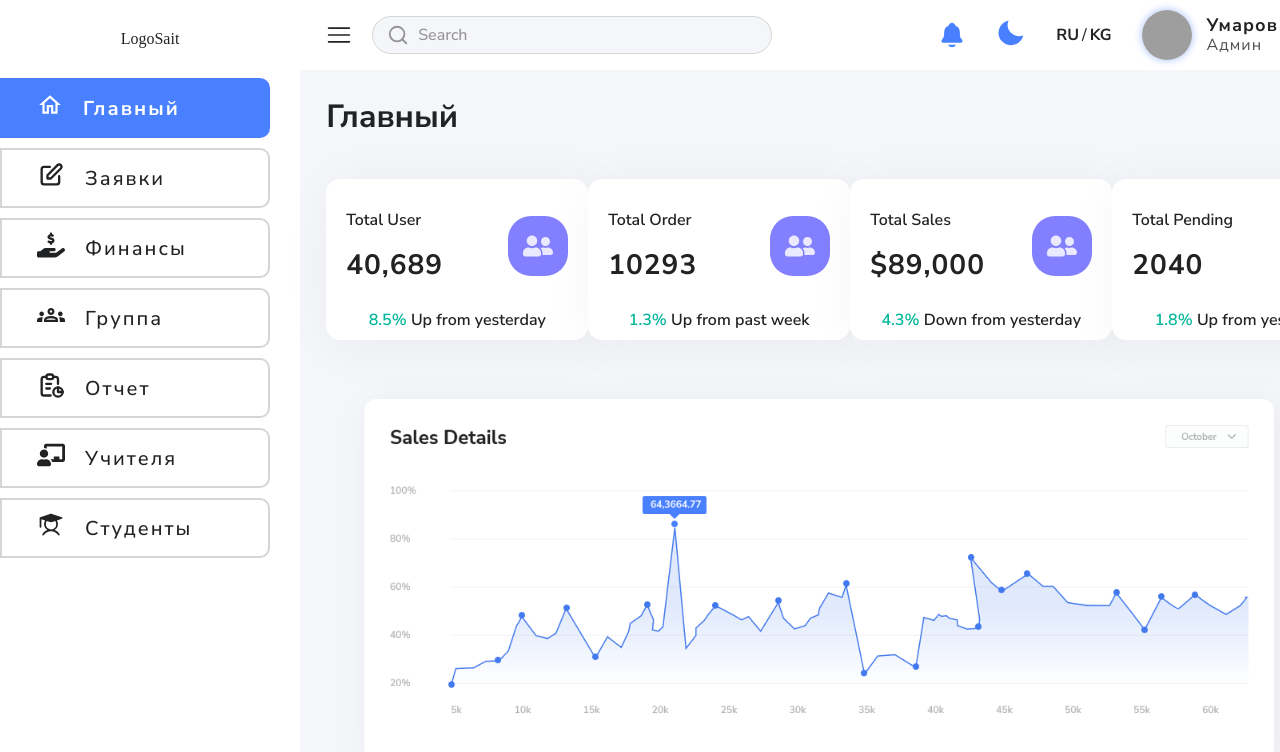
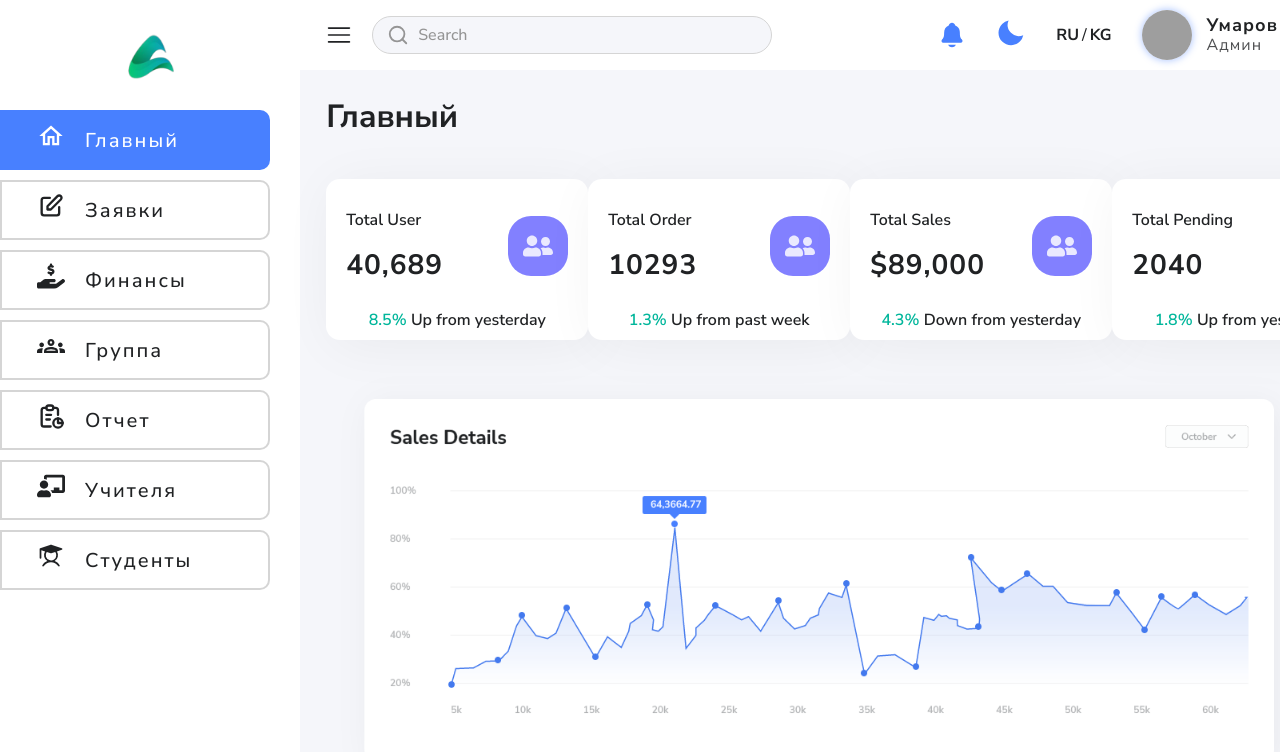
Before and after one commit to umarovali/StartU, a React (Vite) app: page / in a window 1280 px wide. Shown: the top 752 px of the page. Built offline with nearby package versions, Linux system fonts and the light colour scheme; grey boxes are pictures that could not be loaded.

Commit message:
burger menu

```diff
--- a/src/Components/Header/Header.jsx
+++ b/src/Components/Header/Header.jsx
@@ -1,13 +1,16 @@
-import React, { useEffect, useState } from "react";
+import React, { useEffect } from "react";
 import { RxHamburgerMenu } from "react-icons/rx";
 import { FiSearch } from "react-icons/fi";
 import { IoNotifications } from "react-icons/io5";
 import { BiSolidMoon } from "react-icons/bi";
 import { MdWbSunny } from "react-icons/md";
+import { FaArrowRightFromBracket } from "react-icons/fa6";
 import useDarkModeStore from "../../Store/DarcModeStore";
+import useBurgerStore from "../../Store/BurgerStore";
 
 export default function Header() {
   const { darkMode, toggleDarkMode } = useDarkModeStore();
+  const { toggleMenu, isMenuOpen } = useBurgerStore();
 
   useEffect(() => {
     document.body.className = darkMode ? "body_light" : "body_dark";
@@ -15,6 +18,7 @@ export default function Header() {
     return () => {
       document.body.className = "";
     };
+
   }, [darkMode]);
 
   return (
@@ -22,7 +26,8 @@ export default function Header() {
       <div className="container">
         <div className="header_wrapper">
           <div className="header_left">
-            <RxHamburgerMenu className="header_burger" />
+
+            {isMenuOpen ? <FaArrowRightFromBracket className="header_burger" onClick={toggleMenu} /> : <RxHamburgerMenu className="header_burger" onClick={toggleMenu} />}
 
             <div className="header_search_icon_input">
               <FiSearch
@@ -40,11 +45,11 @@ export default function Header() {
 
           <div className="header_right">
             <IoNotifications
-              className={darkMode ? "header_notice" : "header_notice_darc"}
+              className={darkMode ? "header_notice" : "header_notice_dark"}
             />
             <button onClick={toggleDarkMode}>
               {darkMode ? (
-                <BiSolidMoon className="soon" />
+                <BiSolidMoon className="moon" />
               ) : (
                 <MdWbSunny className="sun" />
               )}
--- a/src/Components/Navbar/Navbar.jsx
+++ b/src/Components/Navbar/Navbar.jsx
@@ -8,11 +8,19 @@ import { TbReport } from "react-icons/tb";
 import { FaChalkboardTeacher } from "react-icons/fa";
 import { PiStudentFill } from "react-icons/pi";
 import useDarkModeStore from "../../Store/DarcModeStore";
+import useBurgerStore from "../../Store/BurgerStore";
+// img logo
+import Logo from "../../assets/images/Logo.png";
+
 export default function Navbar() {
   const { darkMode } = useDarkModeStore();
+  const { isMenuOpen } = useBurgerStore();
+
   return (
-    <div className={darkMode ? "navbar" : "navbar_dark"}>
-      <div className="logo">LogoSait</div>
+    <div className={`${darkMode ? "navbar" : "navbar_dark"} ${isMenuOpen ? "navbar_open" : ""}`}>
+      <div className="logo">
+        <img src={Logo} alt="" />
+      </div>
 
       <ul className="navbar_wrapper">
         <NavbarLink href={"/"} icon={<MdOutlineHome />} text={"Главный"} />
--- /dev/null
+++ b/src/Store/BurgerStore.jsx
@@ -0,0 +1,17 @@
+import { create } from "zustand";
+import { persist } from "zustand/middleware";
+
+const useBurgerStore = create(
+    persist(
+        (set) => ({
+            isMenuOpen: false,
+            toggleMenu: () => set((state) => ({ isMenuOpen: !state.isMenuOpen })),
+        }),
+        {
+            name: "burger-store",
+            getStorage: () => localStorage,
+        }
+    )
+);
+
+export default useBurgerStore;
--- a/src/assets/css/main.css
+++ b/src/assets/css/main.css
@@ -385,7 +385,7 @@ template {
   color: #4880ff;
 }
 
-.header_notice_darc {
+.header_notice_dark {
   color: #fff;
 }
 
@@ -549,15 +549,15 @@ template {
   color: #fff;
   font-size: 30px;
 }
-.header_dark .header_right button .soon,
-.header .header_right button .soon {
+.header_dark .header_right button .moon,
+.header .header_right button .moon {
   color: #4880ff;
   font-size: 30px;
 }
-.header_dark .header_notice_darc,
 .header_dark .header_notice,
-.header .header_notice_darc,
-.header .header_notice {
+.header_dark .header_notice_dark,
+.header .header_notice,
+.header .header_notice_dark {
   font-size: 28px;
 }
 .header_dark .header_language,
@@ -605,11 +605,19 @@ template {
 .navbar_dark {
   min-width: 300px;
   height: 100vh;
+  transition: min-width 0.3s ease;
 }
 .navbar .logo,
 .navbar_dark .logo {
-  text-align: center;
+  display: flex;
+  align-items: center;
+  justify-content: center;
   padding: 30px 0px;
+}
+.navbar .logo img,
+.navbar_dark .logo img {
+  width: 60px;
+  height: 50px;
 }
 .navbar .navbar_wrapper,
 .navbar_dark .navbar_wrapper {
@@ -638,16 +646,17 @@ template {
 .navbar_dark .navbar_link.active .navbar_icon,
 .navbar_dark .navbar_link_dark.active .navbar_icon {
   color: #fff;
-  font-size: 26px;
+  font-size: 28px;
 }
 .navbar .navbar_link.active .navbar_text,
 .navbar .navbar_link_dark.active .navbar_text,
 .navbar_dark .navbar_link.active .navbar_text,
 .navbar_dark .navbar_link_dark.active .navbar_text {
+  font-family: "Nunito Sans", sans-serif;
   color: #fff;
+  font-weight: 500;
   letter-spacing: 2px;
   font-size: 20px;
-  font-weight: bold;
 }
 .navbar .navbar_link,
 .navbar .navbar_link_dark,
@@ -690,10 +699,39 @@ template {
 .navbar .navbar_link_dark .navbar_text,
 .navbar_dark .navbar_link .navbar_text,
 .navbar_dark .navbar_link_dark .navbar_text {
+  font-family: "Nunito Sans", sans-serif;
+  font-weight: 500;
   letter-spacing: 2px;
   font-size: 20px;
-  font-weight: 500;
-  font-family: "Nunito Sans", sans-serif;
+}
+
+.navbar_open {
+  min-width: 100px;
+}
+.navbar_open .navbar_link.active,
+.navbar_open .navbar_link_dark.active,
+.navbar_open .navbar_link,
+.navbar_open .navbar_link_dark {
+  margin: 0 auto;
+  border-radius: 10px;
+  width: 80%;
+  padding: 0px;
+  display: flex;
+  align-items: center;
+  justify-content: center;
+  padding-top: 10px;
+}
+.navbar_open .navbar_link.active .navbar_icon,
+.navbar_open .navbar_link_dark.active .navbar_icon,
+.navbar_open .navbar_link .navbar_icon,
+.navbar_open .navbar_link_dark .navbar_icon {
+  font-size: 36px;
+}
+.navbar_open .navbar_link.active .navbar_text,
+.navbar_open .navbar_link_dark.active .navbar_text,
+.navbar_open .navbar_link .navbar_text,
+.navbar_open .navbar_link_dark .navbar_text {
+  display: none;
 }
 
 .cardinfo {
--- a/src/assets/scss/blocks/_dark_light_mode.scss
+++ b/src/assets/scss/blocks/_dark_light_mode.scss
@@ -24,7 +24,7 @@
   color: $blue_light;
 }
 
-.header_notice_darc {
+.header_notice_dark {
   color: $white_light;
 }
 
--- a/src/assets/scss/blocks/_navbar.scss
+++ b/src/assets/scss/blocks/_navbar.scss
@@ -2,10 +2,18 @@
 .navbar_dark {
   min-width: 300px;
   height: 100vh;
+  transition: min-width 0.3s ease;
 
   .logo {
-    text-align: center;
+    display: flex;
+    align-items: center;
+    justify-content: center;
     padding: 30px 0px;
+
+    img {
+      width: 60px;
+      height: 50px;
+    }
   }
 
   .navbar_wrapper {
@@ -30,14 +38,15 @@
 
     & .navbar_icon {
       color: $white_light;
-      font-size: 26px;
+      font-size: 28px;
     }
 
     & .navbar_text {
+      font-family: $nunito_fonts;
       color: $white_light;
+      font-weight: 500;
       letter-spacing: 2px;
       font-size: 20px;
-      font-weight: bold;
     }
   }
 
@@ -63,15 +72,42 @@
     &:hover .navbar_text {
       color: $white_light;
     }
+
     & .navbar_icon {
       font-size: 28px;
     }
 
     & .navbar_text {
+      font-family: $nunito_fonts;
+      font-weight: 500;
       letter-spacing: 2px;
       font-size: 20px;
-      font-weight: 500;
-      font-family: $nunito_fonts;
     }
   }
 }
+
+.navbar_open {
+  min-width: 100px;
+
+  .navbar_link.active,
+  .navbar_link_dark.active,
+  .navbar_link,
+  .navbar_link_dark {
+    margin: 0 auto;
+    border-radius: 10px;
+    width: 80%;
+    padding: 0px;
+    display: flex;
+    align-items: center;
+    justify-content: center;
+    padding-top: 10px;
+
+    & .navbar_icon {
+      font-size: 36px;
+    }
+
+    & .navbar_text {
+      display: none;
+    }
+  }
+}
```
Also changed, not shown: src/assets/scss/blocks/_header.scss (+8 -3 lines), src/assets/images/Logo.png (added), 1 other file (tests, documents, lock files or other folders).
